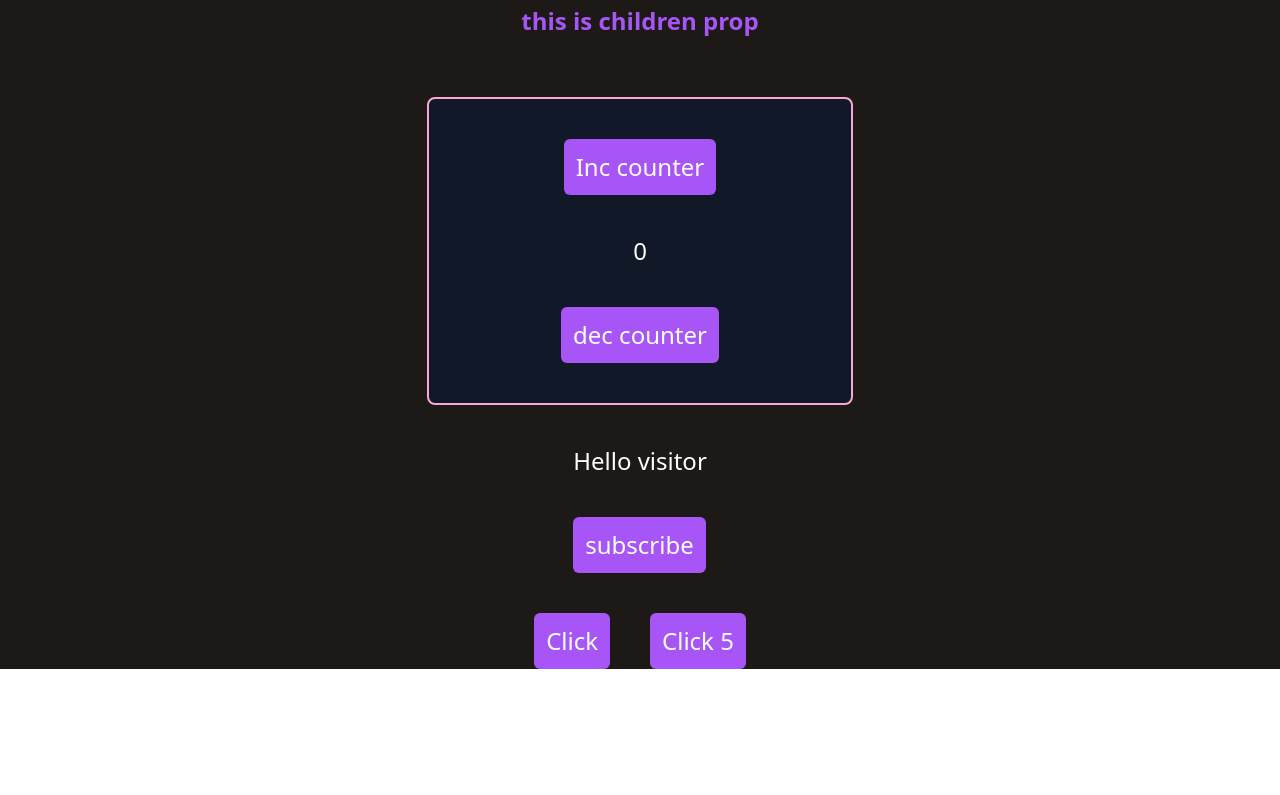
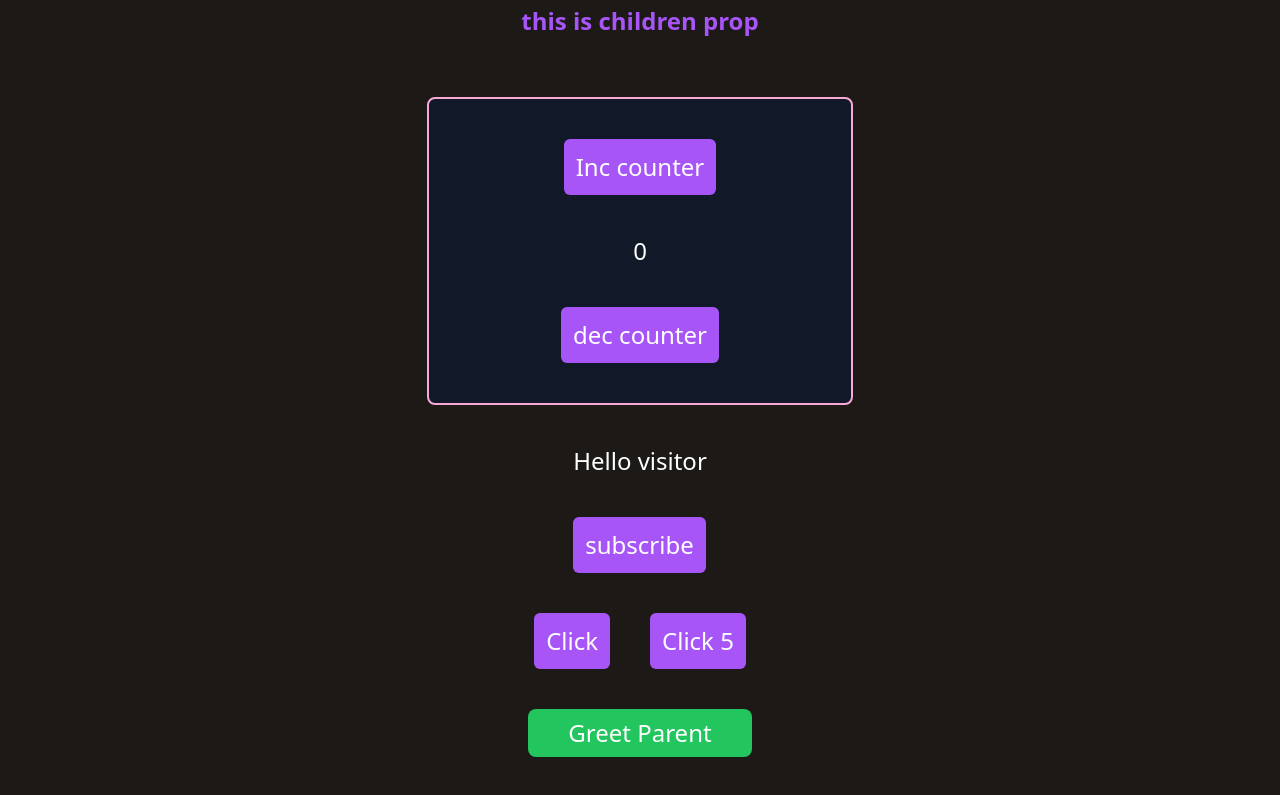
Before and after one commit to jay-bhogayata/React-basic, a React (Vite) app: page / in a window 1280 px wide. Shown: the part 287-1082 px from the top of the page. Before the commit the page ends 956 px from the top, so only its background shows below. Built offline with nearby package versions, Linux system fonts and the light colour scheme.

Commit message:
parent child communication in react

```diff
--- a/src/App.jsx
+++ b/src/App.jsx
@@ -4,6 +4,7 @@ import Jsx from "./Jsx";
 import State from "./State";
 import Message from "./Message";
 import ClickHandler from "./ClickHandler";
+import ParentComponent from "./ParentComponent";
 // import {Greet} from "./Greet"  //use for named export
 
 const App = () => {
@@ -27,6 +28,7 @@ const App = () => {
       {/* <Jsx /> */}
       <Message />
       <ClickHandler />
+      <ParentComponent />
     </div>
   );
 };
--- /dev/null
+++ b/src/ChildComponent.jsx
@@ -0,0 +1,17 @@
+import React from "react";
+
+const ChildComponent = (props) => {
+  return (
+    <div>
+      <button
+        type="button"
+        onClick={() => props.greetHandler("child")}
+        className="bg-green-500 px-10 py-2 my-10 rounded-lg"
+      >
+        Greet Parent
+      </button>
+    </div>
+  );
+};
+
+export default ChildComponent;
--- /dev/null
+++ b/src/ParentComponent.jsx
@@ -0,0 +1,11 @@
+import React from "react";
+import ChildComponent from "./ChildComponent";
+
+const ParentComponent = () => {
+  const greetParant = (childName) => {
+    alert(`Hello Parant component from  ${childName}`);
+  };
+  return <ChildComponent greetHandler={greetParant} />;
+};
+
+export default ParentComponent;
```
